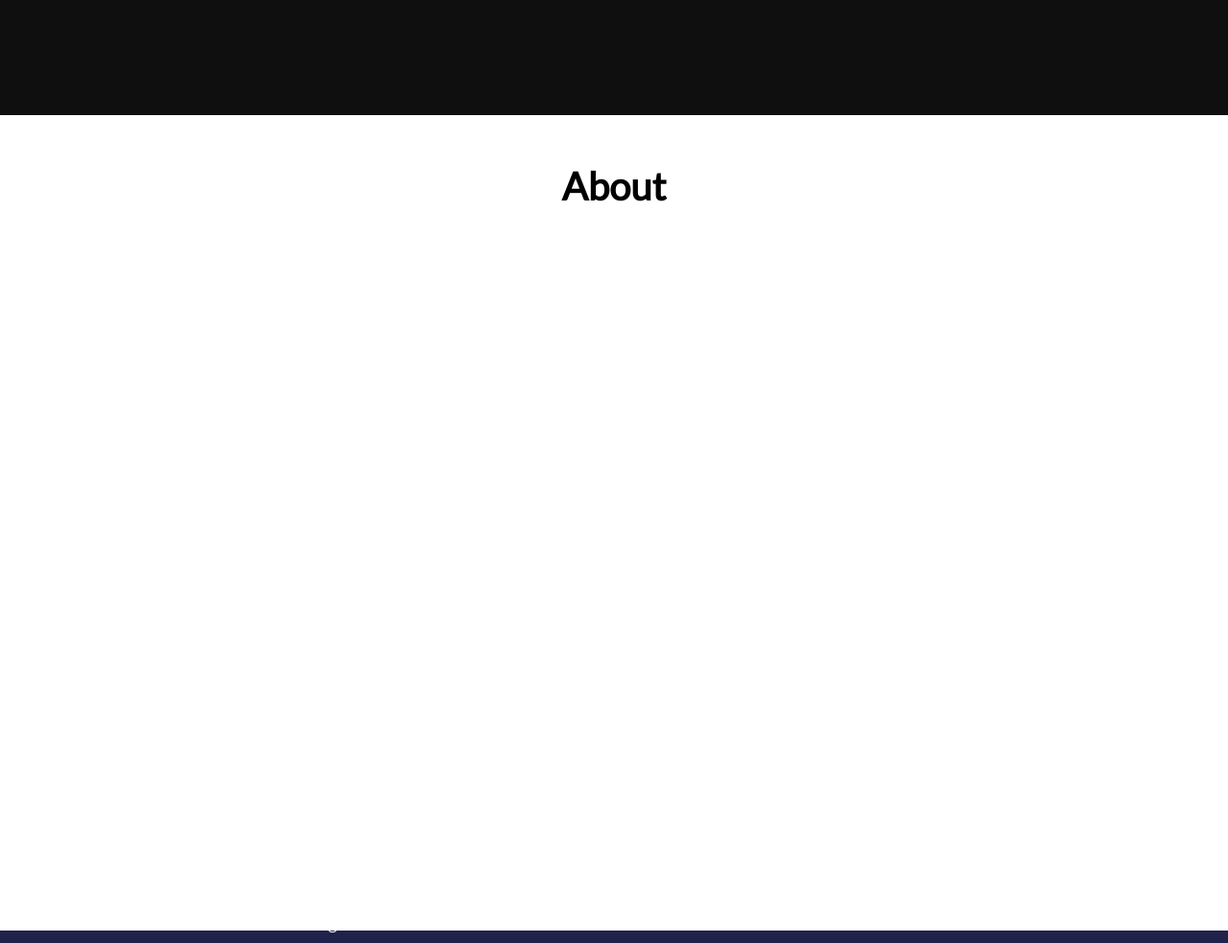
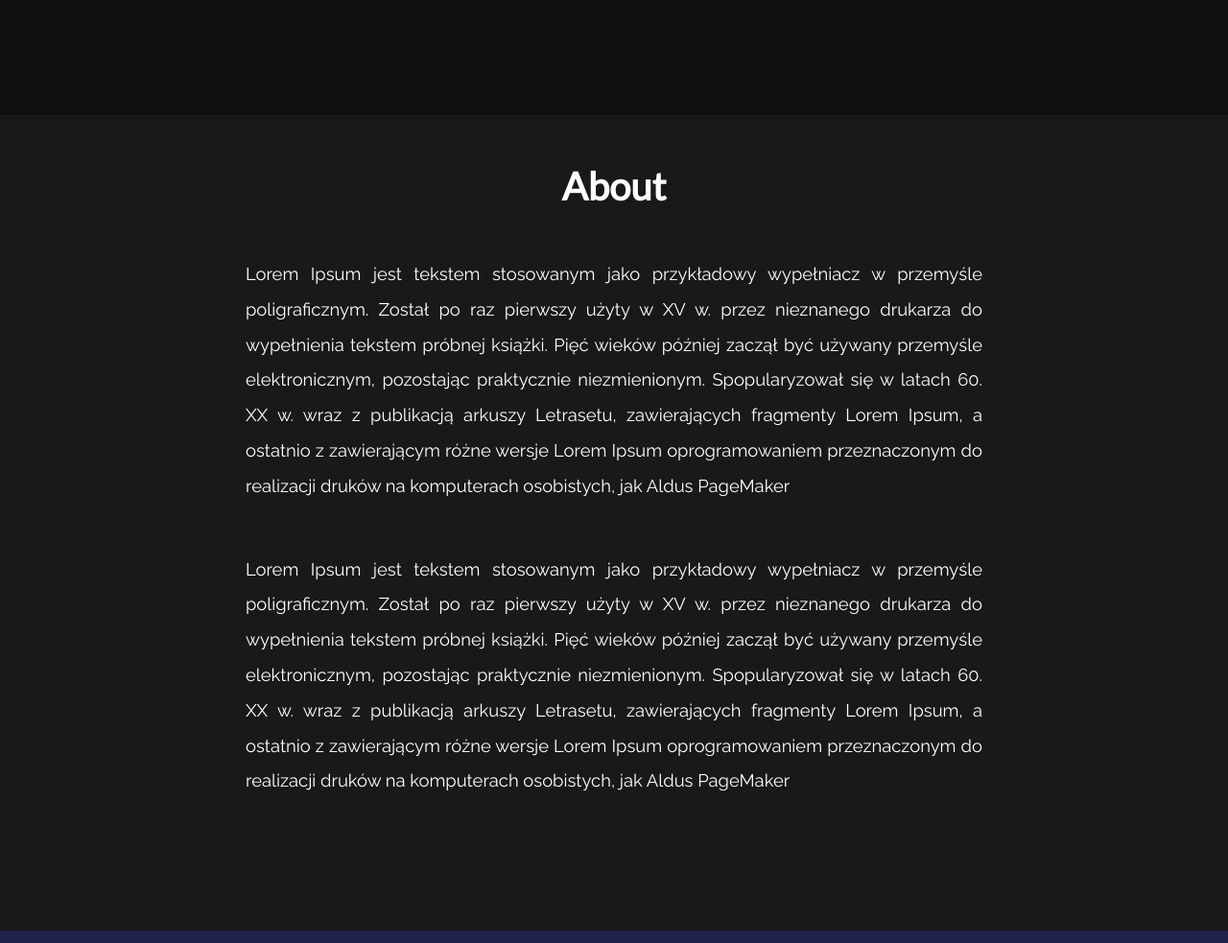
Before and after one commit to mnocon/TheDailyPratchett, a plain HTML site: page index.html in a window 1280 px wide. Shown: the part 680-1663 px from the top of the page at 96% size. Drawn offline with Linux system fonts and the light colour scheme.

Commit message:
Changes to about section.

```diff
--- a/style.css
+++ b/style.css
@@ -80,8 +80,8 @@ header > nav > a {
 
    .about > p
 	{
-	padding-left:25%;
-	padding-right:25%;
+	padding-left:20%;
+	padding-right:20%;
 	margin-top: 50px;
 	}
 
@@ -155,7 +155,7 @@ blockquote > footer > cite {
 
 .about {
 	/* background-color:  rgba(55,69,182,0.9); */
-	background-color:  #FFF;
+	background-color:  rgba(0,0,0,0.9);
 	height: 100%;
 	min-height: 100%;
 }
@@ -164,7 +164,7 @@ blockquote > footer > cite {
 {
 	font-size: 5vmin;
 	font-family: Lato;
-	color: black;
+	color: white;
 }
 
 	.about > p
@@ -254,6 +254,6 @@ blockquote > footer > cite {
 	font-family: Lato;
 	text-align: center;
 	color: #FFF;
-	background: rgba(65,69,152,1);
-	box-shadow: 0 -1px 25px rgba(65,69,152,1);
+	background: rgba(0,0,0,0.9);
+	box-shadow: 0 -1px 25px rgba(0,0,0,0.9);
 }
```
